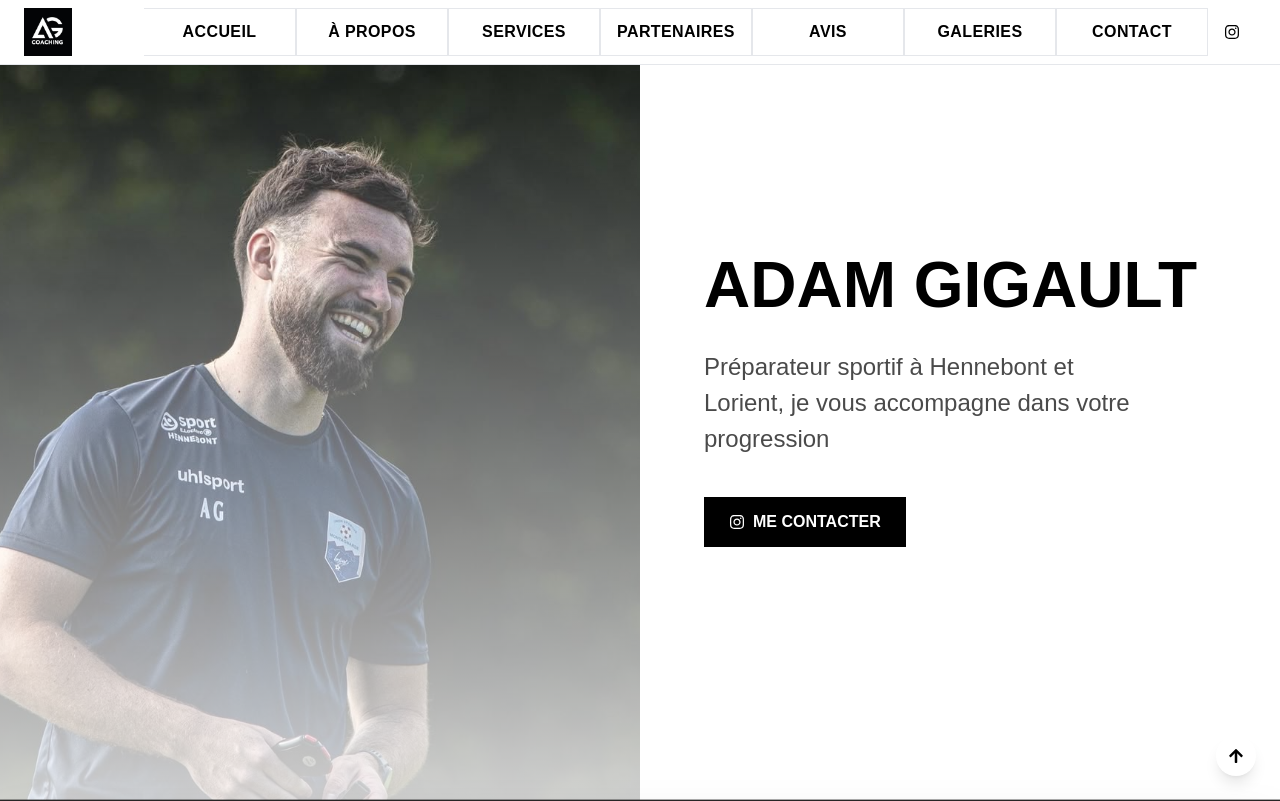
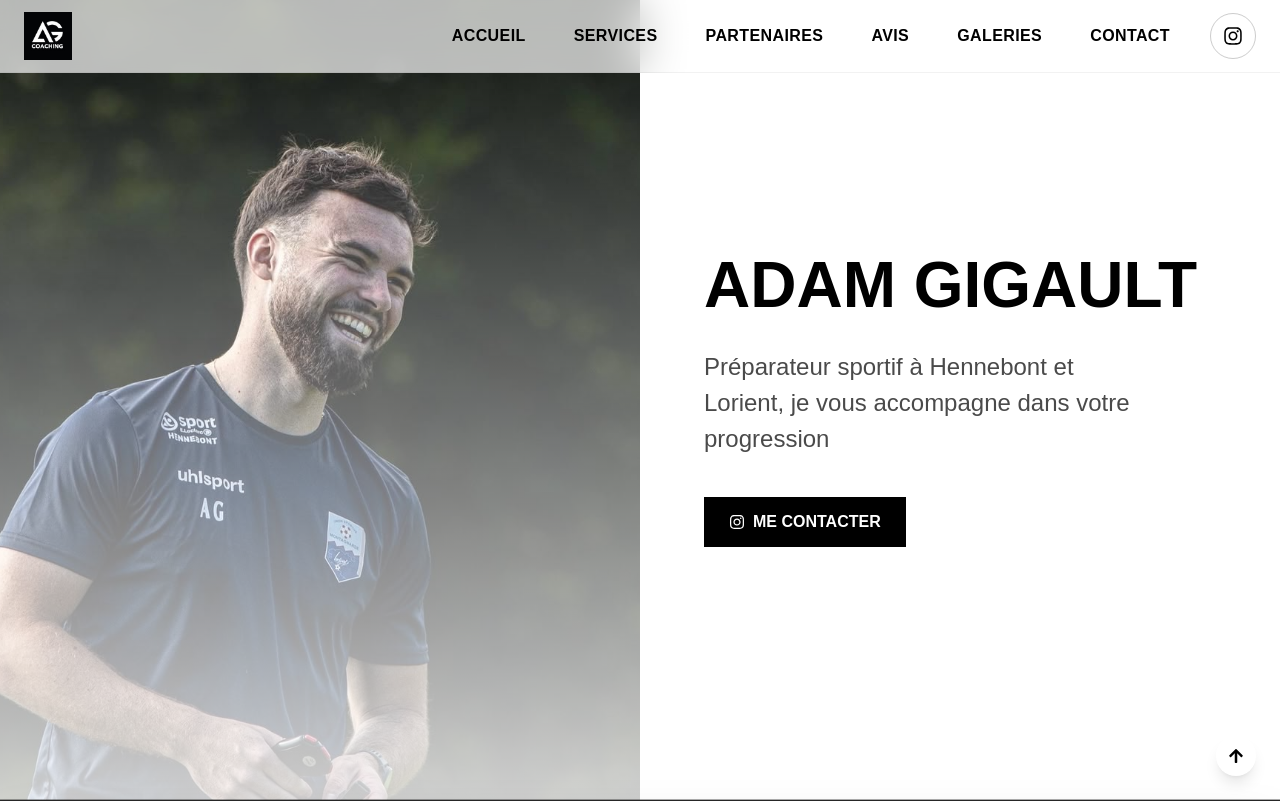
Before and after one commit to GumSurf/ag-coaching, a React (Vite) app: page / in a window 1280 px wide. Shown: the top 801 px of the page. Built offline with nearby package versions, Linux system fonts and the light colour scheme.

Commit message:
Edit: hover trait black

```diff
--- a/src/components/Navbar.jsx
+++ b/src/components/Navbar.jsx
@@ -7,7 +7,6 @@ export default function Navbar() {
 
   const links = [
     { name: "Accueil", href: "#" },
-    { name: "À propos", href: "#about" },
     { name: "Services", href: "#services" },
     { name: "Partenaires", href: "#partenaires" },
     { name: "Avis", href: "#avis" },
@@ -26,9 +25,9 @@ export default function Navbar() {
       initial={{ y: -50, opacity: 0 }}
       animate={{ y: 0, opacity: 1 }}
       transition={{ duration: 0.6 }}
-      className="fixed top-0 left-0 w-full z-50 bg-white border-b border-gray-200"
+      className="fixed top-0 left-0 w-full z-50 bg-white/70 backdrop-blur-xl border-b border-black/5"
     >
-      <div className="max-w-7xl mx-auto flex justify-between items-center px-6 py-2">
+      <div className="max-w-7xl mx-auto flex justify-between items-center px-6 py-3">
 
         {/* Logo */}
         <a href="#" className="flex items-center gap-3">
@@ -40,19 +39,24 @@ export default function Navbar() {
         </a>
 
         {/* Desktop Menu */}
-        <div className="hidden md:flex items-center font-semibold uppercase tracking-wide">
-          {links.map((link, i) => (
+        <div className="hidden lg:flex items-center font-semibold uppercase tracking-wide">
+          {links.map((link) => (
             <a
               key={link.name}
               href={link.href}
-              className={`
-                w-38 h-12 flex items-center justify-center border border-gray-200
-                first:border-l-0
-                text-black bg-white font-semibold transition-colors duration-300
-                hover:text-white hover:bg-black
-              `}
+              className="
+                px-6 py-3 relative group
+                text-black
+                transition-all duration-300
+              "
             >
               {link.name}
+
+              {/* Ligne hover */}
+              <span className="
+                absolute left-0 bottom-0 h-0.5 w-0 bg-black
+                group-hover:w-full transition-all duration-300
+              "></span>
             </a>
           ))}
 
@@ -62,10 +66,10 @@ export default function Navbar() {
             target="_blank"
             rel="noopener noreferrer"
             className="
-              w-12 h-12 flex items-center justify-center border-gray-200
-              text-black bg-white font-semibold transition-colors duration-300
-              hover:text-white hover:bg-black
-              gap-2
+              ml-4 p-3 rounded-full border border-black/20
+              hover:shadow-[0_0_12px_rgba(0,0,0,0.2)]
+              hover:-translate-y-1 hover:bg-black hover:text-white
+              transition-all duration-300 text-xl flex items-center justify-center
             "
           >
             <FaInstagram />
@@ -74,7 +78,7 @@ export default function Navbar() {
 
         {/* Mobile Burger */}
         <button
-          className="md:hidden text-black text-2xl"
+          className="lg:hidden text-black text-2xl"
           onClick={() => setIsOpen(!isOpen)}
           aria-label="Ouvrir le menu"
         >
@@ -90,23 +94,24 @@ export default function Navbar() {
             initial="hidden"
             animate="visible"
             exit="exit"
-            className="md:hidden absolute top-full left-0 w-full bg-white flex flex-col items-center font-semibold uppercase tracking-wide space-y-4 py-6 border-t border-gray-200"
+            className="lg:hidden absolute top-full left-0 w-full bg-white/95 backdrop-blur-xl flex flex-col items-center font-semibold uppercase tracking-wide space-y-4 py-6 border-t border-gray-200"
           >
             {links.map((link) => (
               <a
                 key={link.name}
                 href={link.href}
-                className="w-3/4 text-center py-3 border border-gray-200 text-black transition-colors duration-300 hover:bg-black hover:text-white"
+                className="w-3/4 text-center py-3 rounded-md border border-gray-200 hover:-translate-y-1 hover:shadow-[0_0_12px_rgba(0,0,0,0.3)] hover:bg-black hover:text-white transition-all duration-300"
                 onClick={() => setIsOpen(false)}
               >
                 {link.name}
               </a>
             ))}
+
             <a
               href="https://instagram.com/agcoaching56"
               target="_blank"
               rel="noopener noreferrer"
-              className="w-3/4 text-center py-3 border border-gray-200 text-black transition-colors duration-300 hover:bg-black hover:text-white flex items-center justify-center gap-2"
+              className="w-3/4 text-center py-3 rounded-md border border-gray-200 hover:-translate-y-1 hover:shadow-[0_0_12px_rgba(0,0,0,0.3)] hover:bg-black hover:text-white transition-all duration-300 flex items-center justify-center gap-2"
               onClick={() => setIsOpen(false)}
             >
               <FaInstagram /> Instagram
```
